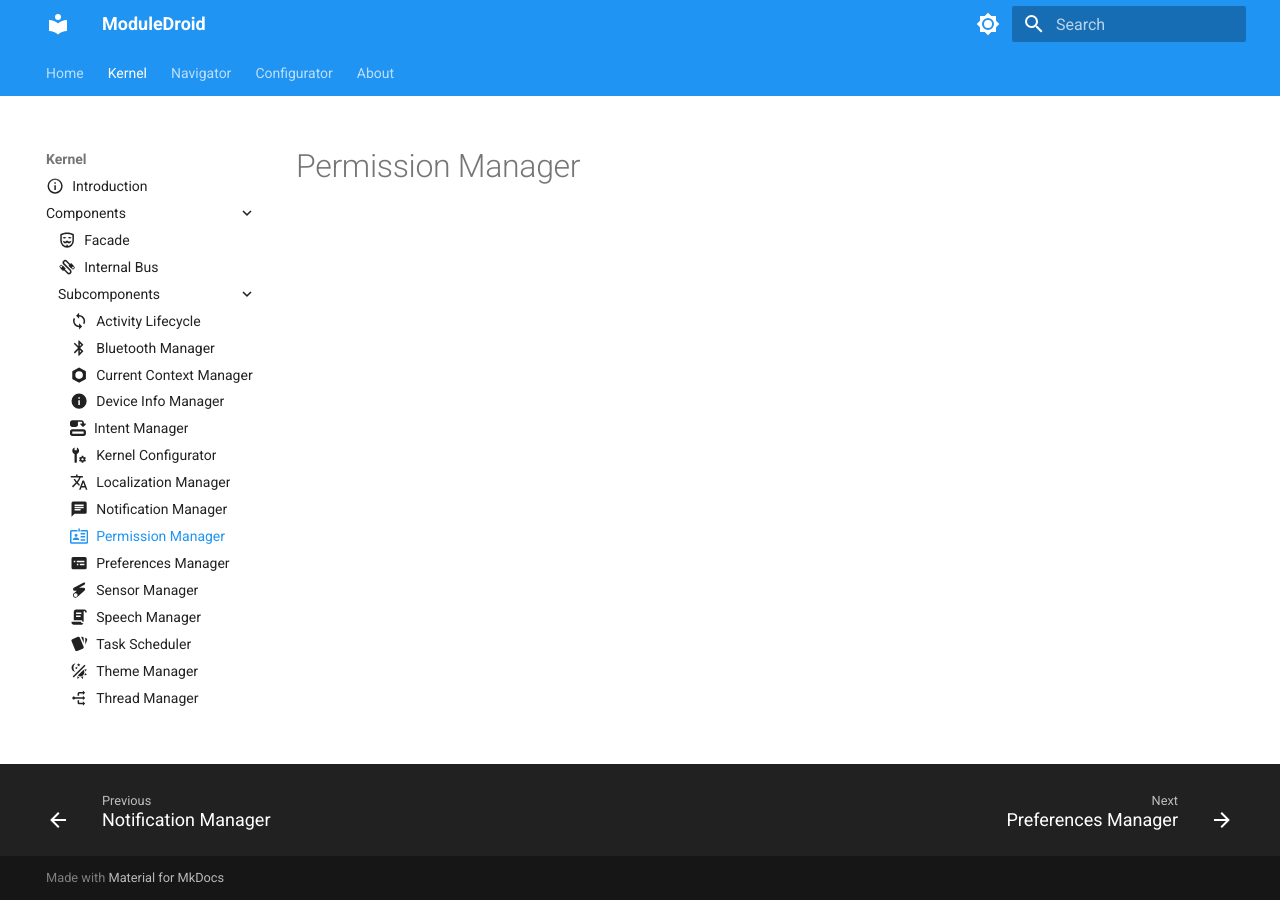
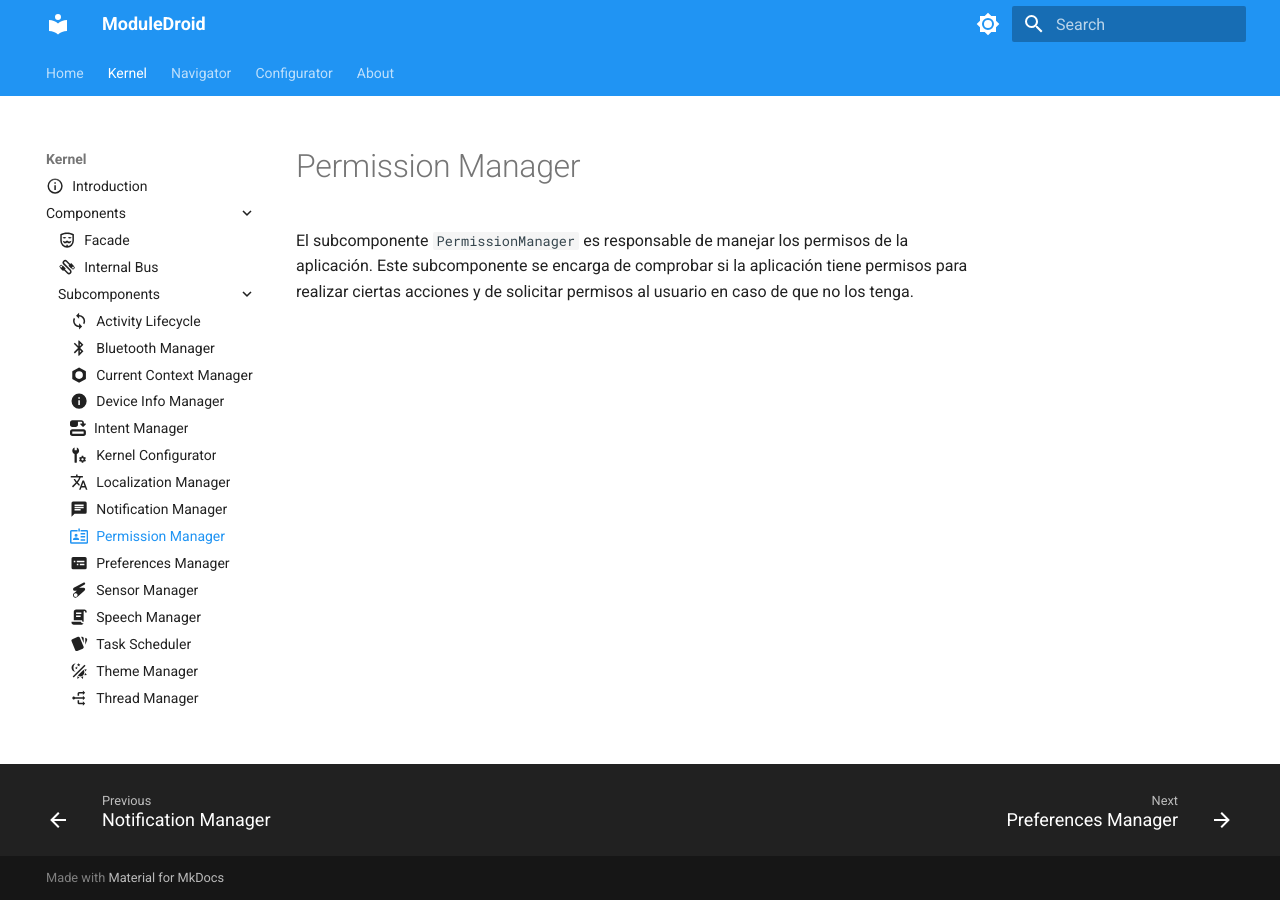
Before and after one commit to agp221-ua/ModuleDroid-Doc, an MkDocs documentation site: the page built from docs/kernel/components/subcomponents/permission_manager.md, in a window 1280 px wide. Built offline with MkDocs 1.6.1 and Material for MkDocs 9.7.7, drawn with Linux system fonts in a browser that asks for light colours.

Commit message:
permission manager

```diff
--- a/docs/kernel/components/subcomponents/permission_manager.md
+++ b/docs/kernel/components/subcomponents/permission_manager.md
@@ -1,3 +1,9 @@
 ---
 icon: material/badge-account-horizontal-outline
 ---
+
+# Permission Manager
+
+El subcomponente `PermissionManager` es responsable de manejar los permisos de la aplicación. Este subcomponente se
+encarga de comprobar si la aplicación tiene permisos para realizar ciertas acciones y de solicitar permisos al usuario
+en caso de que no los tenga.
```
